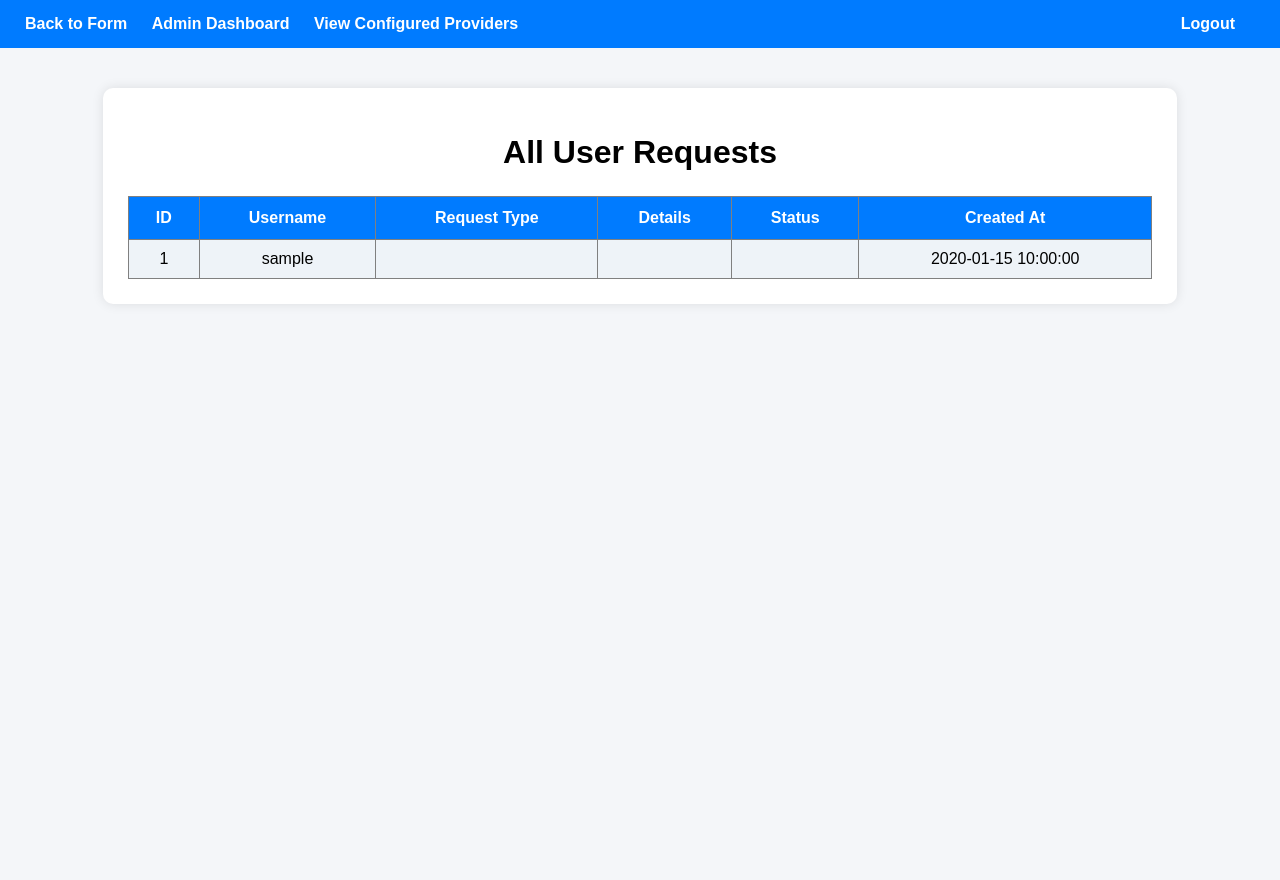
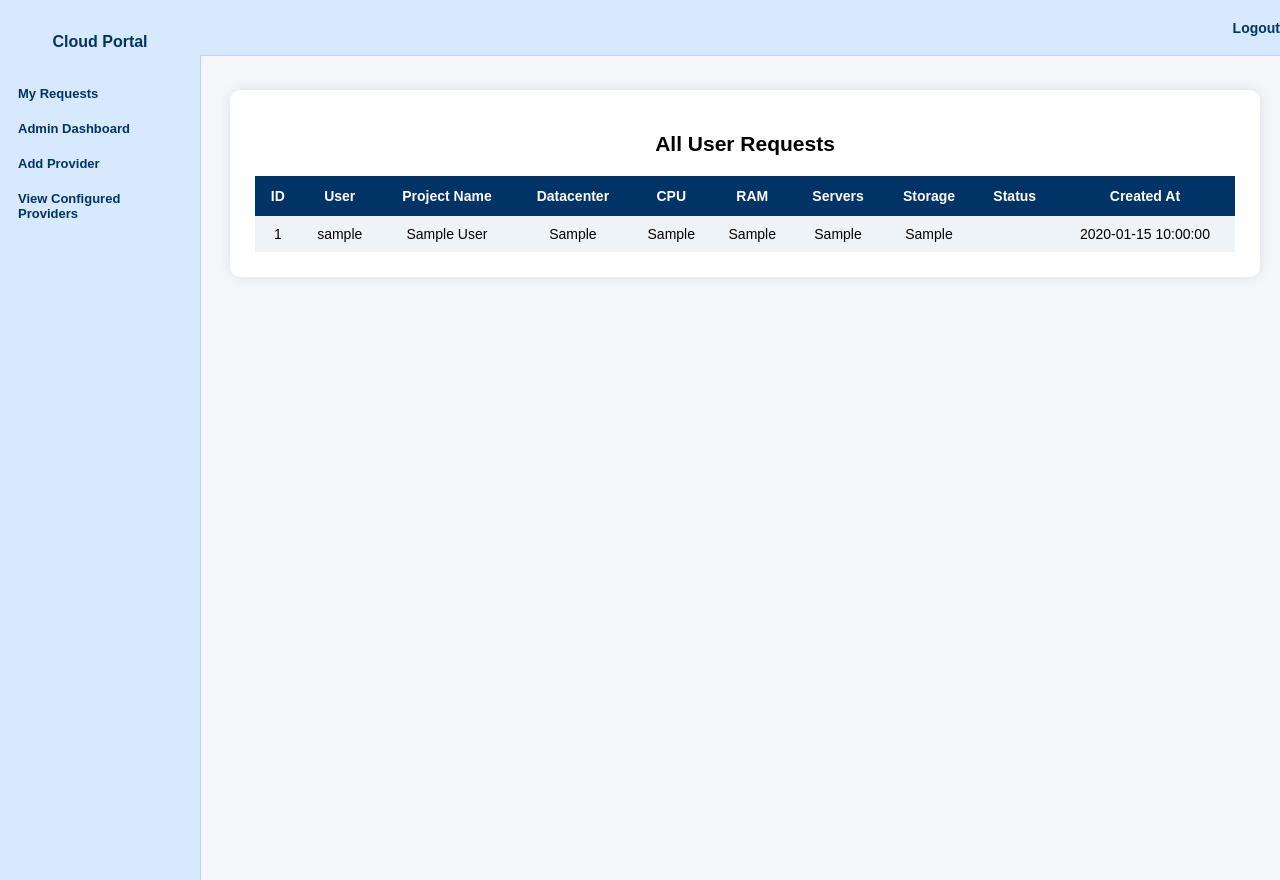
Before and after one commit to maverickkeypuncher/cloudapp, a Flask app: page /admin/requests in a window 1280 px wide. Run offline with Flask 3, Linux system fonts and the light colour scheme; a user stored in the database is signed in; tables that the repository leaves empty or names only in its code hold one stand-in row (values such as "Sample post").

Commit message:
Modifed admin_requests.html and requests.html 2012205-1417

```diff
--- a/app/templates/admin_requests.html
+++ b/app/templates/admin_requests.html
@@ -4,58 +4,94 @@
     <title>Admin Requests</title>
     <style>
         body {
+            margin: 0;
             font-family: Arial, sans-serif;
             background-color: #f4f6f9;
-            margin: 0;
-            padding: 0;
+            font-size: 14px; /* medium font */
         }
 
-        /* Top navigation bar */
-        .navbar {
-            background-color: #007bff;
-            padding: 15px 25px;
-            color: white;
-            display: flex;
-            justify-content: space-between;
-            align-items: center;
+        /* LEFT SIDEBAR */
+        .sidebar {
+            width: 200px;
+            background-color: #d7e9ff; /* light blue */
+            color: #003366;
+            height: 100vh;
+            padding-top: 20px;
+            position: fixed;
+            left: 0;
+            top: 0;
+            font-size: 13px;
+            border-right: 1px solid #bcd4f5;
         }
 
-        .navbar a {
-            color: white;
+        .sidebar h2 {
+            text-align: center;
+            margin-bottom: 25px;
+            font-size: 16px;
+            color: #003366;
+        }
+
+        .sidebar a {
+            display: block;
+            padding: 10px 18px;
+            color: #003366;
             text-decoration: none;
-            margin-right: 20px;
             font-weight: bold;
         }
 
-        .navbar a:hover {
-            text-decoration: underline;
+        .sidebar a:hover {
+            background-color: #bcd4f5;
         }
 
-        .container {
-            width: 80%;
-            margin: 40px auto;
+        /* TOP BAR */
+        .topbar {
+            width: calc(100% - 200px);
+            height: 55px;
+            background-color: #d7e9ff; /* match sidebar */
+            border-bottom: 1px solid #bcd4f5;
+            display: flex;
+            justify-content: flex-end;
+            align-items: center;
+            padding-right: 25px;
+            position: fixed;
+            left: 200px;
+            top: 0;
+            z-index: 10;
+        }
+
+        .topbar a {
+            color: #003366;
+            font-weight: bold;
+            text-decoration: none;
+            font-size: 14px;
+        }
+
+        /* MAIN CONTENT */
+        .content {
+            margin-left: 230px;
+            margin-top: 90px;
+            width: calc(100% - 300px);
             background: white;
             padding: 25px;
             border-radius: 10px;
             box-shadow: 0 0 12px rgba(0,0,0,0.1);
         }
 
-        h1 {
+        h2 {
             text-align: center;
-            margin-bottom: 25px;
+            margin-bottom: 20px;
         }
 
         table {
             width: 100%;
             border-collapse: collapse;
-            margin: auto;
+            min-width: 900px;
         }
 
         th {
-            background-color: #007bff;
+            background-color: #003366;
             color: white;
             padding: 12px;
-            text-align: center;
         }
 
         td {
@@ -75,27 +111,38 @@
 </head>
 <body>
 
-    <!-- Navigation Bar -->
-    <div class="navbar">
-        <div>
-            <a href="/form">Back to Form</a>
-            <a href="/admin/requests">Admin Dashboard</a>
-	    <a href="/admin/providers/list">View Configured Providers</a>
-        </div>
-        <div>
-            <a href="/logout">Logout</a>
-        </div>
+    <!-- LEFT SIDEBAR -->
+    <div class="sidebar">
+        <h2>Cloud Portal</h2>
+
+        <a href="/requests">My Requests</a>
+
+        {% if session.role == "admin" %}
+        <a href="/admin/requests">Admin Dashboard</a>
+        <a href="/admin/providers">Add Provider</a>
+        <a href="/admin/providers/list">View Configured Providers</a>
+        {% endif %}
     </div>
 
-    <div class="container">
-        <h1>All User Requests</h1>
+    <!-- TOP BAR -->
+    <div class="topbar">
+        <a href="/logout">Logout</a>
+    </div>
 
-        <table border="1">
+    <!-- MAIN CONTENT -->
+    <div class="content">
+        <h2>All User Requests</h2>
+
+        <table>
             <tr>
                 <th>ID</th>
-                <th>Username</th>
-                <th>Request Type</th>
-                <th>Details</th>
+                <th>User</th>
+                <th>Project Name</th>
+                <th>Datacenter</th>
+                <th>CPU</th>
+                <th>RAM</th>
+                <th>Servers</th>
+                <th>Storage</th>
                 <th>Status</th>
                 <th>Created At</th>
             </tr>
@@ -104,8 +151,12 @@
             <tr>
                 <td>{{ r.id }}</td>
                 <td>{{ r.username }}</td>
-                <td>{{ r.request_type }}</td>
-                <td>{{ r.details }}</td>
+                <td>{{ r.project_name }}</td>
+                <td>{{ r.datacenter }}</td>
+                <td>{{ r.cpu }}</td>
+                <td>{{ r.ram }}</td>
+                <td>{{ r.num_servers }}</td>
+                <td>{{ r.storage }}</td>
                 <td>{{ r.status }}</td>
                 <td>{{ r.created_at }}</td>
             </tr>
--- a/app/templates/requests.html
+++ b/app/templates/requests.html
@@ -89,7 +89,7 @@
         }
 
         th {
-            background-color: #003366;
+            background-color: #f9fbfd;
             color: white;
             padding: 12px;
         }
```
